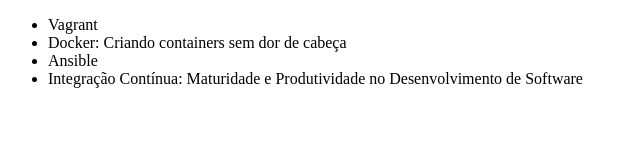
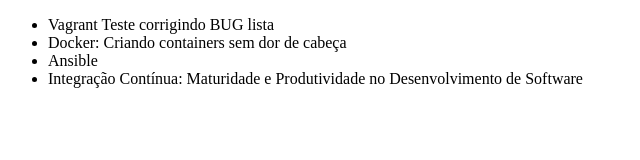
Before and after one commit to JOSELITOPASSOS/git-e-github, a plain HTML site: page index.html in a window 1280 px wide. Shown: the whole page, without its empty margins (0-640 px from the left). Drawn offline with Linux system fonts and the light colour scheme.

Commit message:
Complemento nome Vagrant.

```diff
--- a/index.html
+++ b/index.html
@@ -6,7 +6,7 @@
 </head>
 <body>
     <ul>
-        <li>Vagrant</li>
+        <li>Vagrant Teste corrigindo BUG lista</li>
         <li>Docker: Criando containers sem dor de cabeça</li>
         <li>Ansible</li>
         <li>Integração Contínua: Maturidade e Produtividade no Desenvolvimento de Software</li>
```
